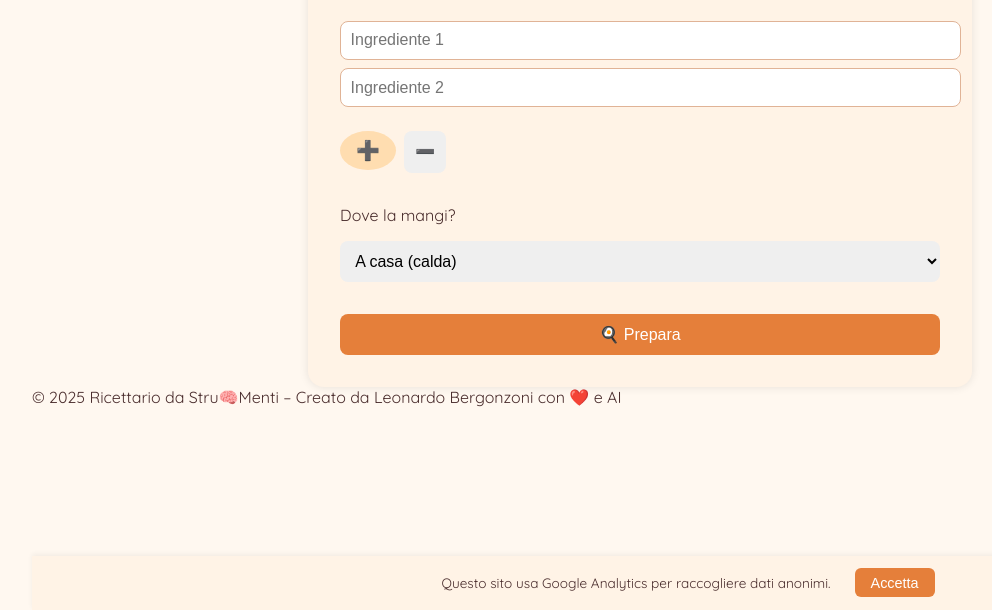
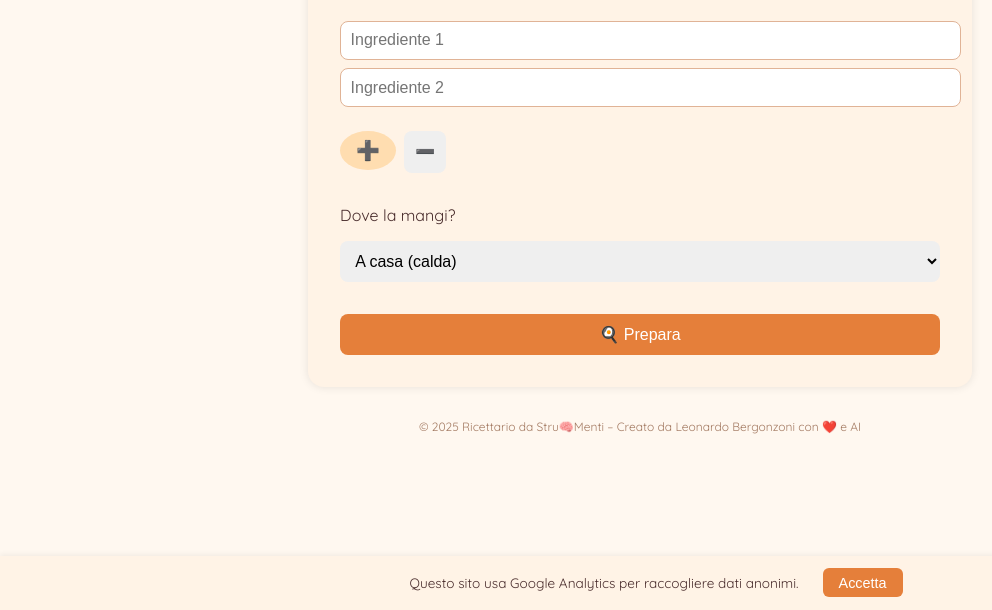
Before and after one commit to LeoBergonzoni/Ricettario, a website: page public/index.html in a window 1280 px wide. Shown: the part 190-800 px from the top of the page, without its empty margins (0-992 px from the left). Drawn offline with Linux system fonts and the light colour scheme.

Commit message:
Aggiornamento layout responsive, cookie banner e favicon

```diff
--- a/public/style.css
+++ b/public/style.css
@@ -137,3 +137,58 @@ select, button {
     width: 100%;
   }
 }
+
+/* Cookie banner responsive */
+#cookie-banner {
+  position: fixed;
+  bottom: 0;
+  left: 0;
+  width: 100%;
+  background: #fff3e6;
+  color: #4b2e2e;
+  padding: 0.8rem 1rem;
+  font-size: 0.85rem;
+  text-align: center;
+  box-shadow: 0 -2px 5px rgba(0, 0, 0, 0.05);
+  z-index: 1000;
+  display: flex;
+  flex-direction: column;
+  align-items: center;
+  gap: 0.5rem;
+}
+
+#cookie-banner button {
+  background-color: #e57f3a;
+  color: white;
+  border: none;
+  padding: 0.4rem 1rem;
+  border-radius: 6px;
+  font-size: 0.9rem;
+  cursor: pointer;
+}
+
+/* Migliora layout su schermi larghi */
+@media (min-width: 500px) {
+  #cookie-banner {
+    flex-direction: row;
+    justify-content: center;
+  }
+
+  #cookie-banner button {
+    margin-left: 1rem;
+  }
+}
+footer {
+  text-align: center;
+  font-size: 0.75rem;
+  color: #a47b63;
+  margin: 2rem auto 1rem;
+  max-width: 600px;
+  padding: 0 1rem;
+}
+
+@media (max-width: 480px) {
+  footer {
+    font-size: 0.7rem;
+  }
+}
```
Also changed, not shown: 1 other file.
